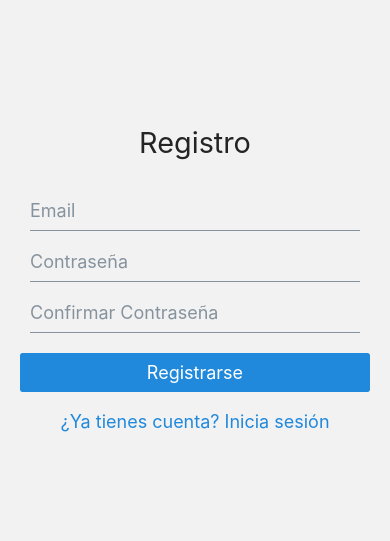
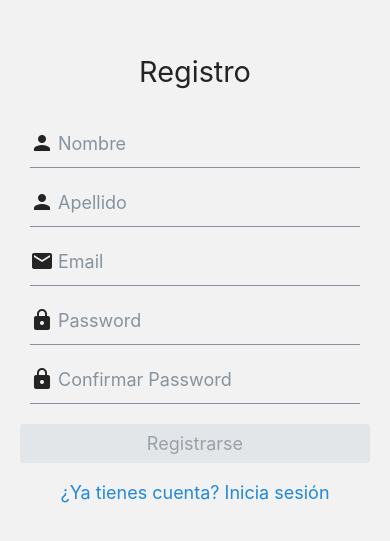
Before and after one commit to mcastillo1302/my-books-review-react-n, a React Native app: screen /Register in a window 390 px wide. Shown: the part 139-680 px from the top of the page. Built offline with nearby package versions, Linux system fonts and the light colour scheme.

Commit message:
Se mejora la interfaz del registro, se agrega datos basicos del usuario, ademas del email y password, validando que todos los datos sean correctos, estos usuarios se registran en authentication de firebase ademas de un documento en firestora users

```diff
--- a/src/screens/auth/RegisterScreen.js
+++ b/src/screens/auth/RegisterScreen.js
@@ -1,19 +1,158 @@
-import React from 'react';
-import { View, StyleSheet } from 'react-native';
-import { Button, Input, Text } from '@rneui/themed';
+import React, {useState} from 'react';
+import {View, StyleSheet, Animated, ActivityIndicator, Modal} from 'react-native';
+import {Button, Icon, Input, Text} from '@rneui/themed';
+import {createUserWithEmailAndPassword} from 'firebase/auth';
+import {auth, db} from '../../config/firebase';
+import {doc, setDoc} from "firebase/firestore";
+import LoadingModal from '../../components/LoadingModal';
+import CustomModal from "../../components/CustomModal";
 
-export default function RegisterScreen({ navigation }) {
+export default function RegisterScreen({navigation}) {
+    const [email, setEmail] = useState('');
+    const [password, setPassword] = useState('');
+    const [confirmPassword, setConfirmPassword] = useState('');
+    const [firstName, setFirstName] = useState('');
+    const [lastName, setLastName] = useState('');
+    const [error, setError] = useState('');
+    const [isLoading, setIsLoading] = useState(false);
+    const [fadeAnim] = useState(new Animated.Value(0));
+    const [isModalVisible, setIsModalVisible] = useState(false);
+
+    const validatePassword = (password) => {
+        const passwordRegex = /^(?=.*[a-z])(?=.*[A-Z])(?=.*\d)(?=.*[!@#$%^&*])[A-Za-z\d!@#$%^&*]{8,}$/;
+        return passwordRegex.test(password);
+    };
+    const validateForm = () => {
+        let errors = {};
+        if (!email) errors.email = 'El email es requerido';
+        else if (!/\S+@\S+\.\S+/.test(email)) errors.email = 'Email inválido';
+        if (!password) errors.password = 'La contraseña es requerida';
+        else if (!validatePassword(password)) {
+            errors.password = 'La contraseña debe tener mínimo 8 caracteres, una mayúscula, una minúscula, un número y un carácter especial';
+        }
+        if (password !== confirmPassword) {
+            errors.confirmPassword = 'Las contraseñas no coinciden';
+        }
+        return errors;
+    };
+
+    const validateRegisterForm = () => {
+        const isFirstNameValid = firstName.length > 0;
+        const isLastNameValid = lastName.length > 0;
+        const isEmailValid = email.length > 0;
+        const isPasswordValid = password.length > 0;
+        const isConfirmPasswordValid = confirmPassword.length > 0;
+        return isEmailValid && isPasswordValid && isFirstNameValid && isLastNameValid && isConfirmPasswordValid;
+    };
+
+    const handleRegister = async () => {
+        setIsLoading(true);
+        setError('')
+        try {
+            let errors = validateForm();
+            console.log(errors)
+            if (errors.email) {
+                setError('Error, ' + errors.email);
+            } else if (errors.password) {
+                setError('Error, ' + errors.password);
+            } else if (errors.confirmPassword) {
+                setError('Error, ' + errors.confirmPassword);
+            } else {
+                try {
+                    const userCredential = await createUserWithEmailAndPassword(auth, email, password);
+                    const user = userCredential.user;
+                    await setDoc(doc(db, 'users', user.uid), {
+                        firstName,
+                        lastName,
+                        email
+                    });
+                    console.log('Registered with:', user.email);
+                    setIsModalVisible(true);
+                } catch (error) {
+                    throw error; // Lanza el error para que sea capturado por el catch externo
+                }
+            }
+        } catch (error) {
+            console.log('Error al registrarse: ' + error.message);
+            console.log('Error al registrarse: ' + error.code);
+            console.log('Error al registrarse: ' + error);
+            if (error.code === 'auth/email-already-in-use') {
+                setError('El EMAIL ya se encuentra en uso.');
+            } else {
+                setError('Error, no se pudo registrar al usuario.');
+            }
+            Animated.timing(fadeAnim, {
+                toValue: 1,
+                duration: 500,
+                useNativeDriver: true,
+            }).start();
+        } finally {
+            setIsLoading(false);
+        }
+    };
+
+    const handleModalClose = () => {
+        setIsModalVisible(false);
+        navigation.navigate('Login');
+    };
+
     return (
         <View style={styles.container}>
             <Text h3 style={styles.title}>Registro</Text>
-      <Input placeholder="Email" />
-      <Input placeholder="Contraseña" secureTextEntry />
-      <Input placeholder="Confirmar Contraseña" secureTextEntry />
-      <Button title="Registrarse" containerStyle={styles.button} />
+            <Input
+                placeholder="Nombre"
+                value={firstName}
+                onChangeText={setFirstName}
+                leftIcon={{type: 'material', name: 'person'}}
+            />
+            <Input
+                placeholder="Apellido"
+                value={lastName}
+                onChangeText={setLastName}
+                leftIcon={{type: 'material', name: 'person'}}
+            />
+            <Input
+                placeholder="Email"
+                value={email}
+                onChangeText={setEmail}
+                leftIcon={{type: 'material', name: 'email'}}
+            />
+            <Input
+                placeholder="Password"
+                value={password}
+                onChangeText={setPassword}
+                secureTextEntry
+                leftIcon={{type: 'material', name: 'lock'}}
+            />
+            <Input
+                placeholder="Confirmar Password"
+                value={confirmPassword}
+                onChangeText={setConfirmPassword}
+                secureTextEntry
+                leftIcon={{type: 'material', name: 'lock'}}
+            />
+            {error ? (
+                <Animated.View style={styles.animateView}>
+                    <Icon name="error-outline" size={20} color="#ff4444"
+                          style={{marginRight: 5, marginBottom: 15}}/>
+                    <Text style={styles.errorText}>{error}</Text>
+                </Animated.View>
+            ) : null}
+            <Button title="Registrarse"
+                    disabled={!validateRegisterForm()}
+                    onPress={handleRegister}
+                    containerStyle={styles.button}/>
             <Button
                 title="¿Ya tienes cuenta? Inicia sesión"
                 type="clear"
                 onPress={() => navigation.navigate('Login')}
+            />
+            <LoadingModal isLoading={isLoading}/>
+            <CustomModal
+                isVisible={isModalVisible}
+                onClose={handleModalClose}
+                title="Registro de Usuario"
+                message="Se registro el usuario de forma correcta."
             />
         </View>
     );
@@ -22,14 +161,56 @@ export default function RegisterScreen({ navigation }) {
 const styles = StyleSheet.create({
     container: {
         flex: 1,
-    padding: 20,
-    justifyContent: 'center',
-  },
+        padding:
+            20,
+        justifyContent:
+            'center',
+    }
+    ,
     title: {
         textAlign: 'center',
-    marginBottom: 30,
-  },
+        marginBottom:
+            30,
+    }
+    ,
     button: {
         marginVertical: 10,
+    }
+    ,
+    error: {
+        color: 'red',
+        textAlign:
+            'center',
+        marginBottom:
+            10,
+    }
+    ,
+    errorText: {
+        color: '#ff4444',
+        fontSize:
+            14,
+        marginBottom:
+            15,
+        textAlign:
+            'center',
+    },
+    animateView: {
+        flexDirection: 'row',
+        alignItems:
+            'center',
+        paddingHorizontal:
+            10,  // Espacio interno
+        paddingTop:
+            15,
+        borderWidth:
+            1, // Ancho del borde
+        borderColor:
+            '#ff4444', // Color del borde
+        borderRadius:
+            5, // Bordes redondeados
+        backgroundColor:
+            '#ffebee', // Fondo rojo claro
+        justifyContent:
+            'center'
     },
 });
```
Lines whose indentation alone changed are shown as unchanged.
